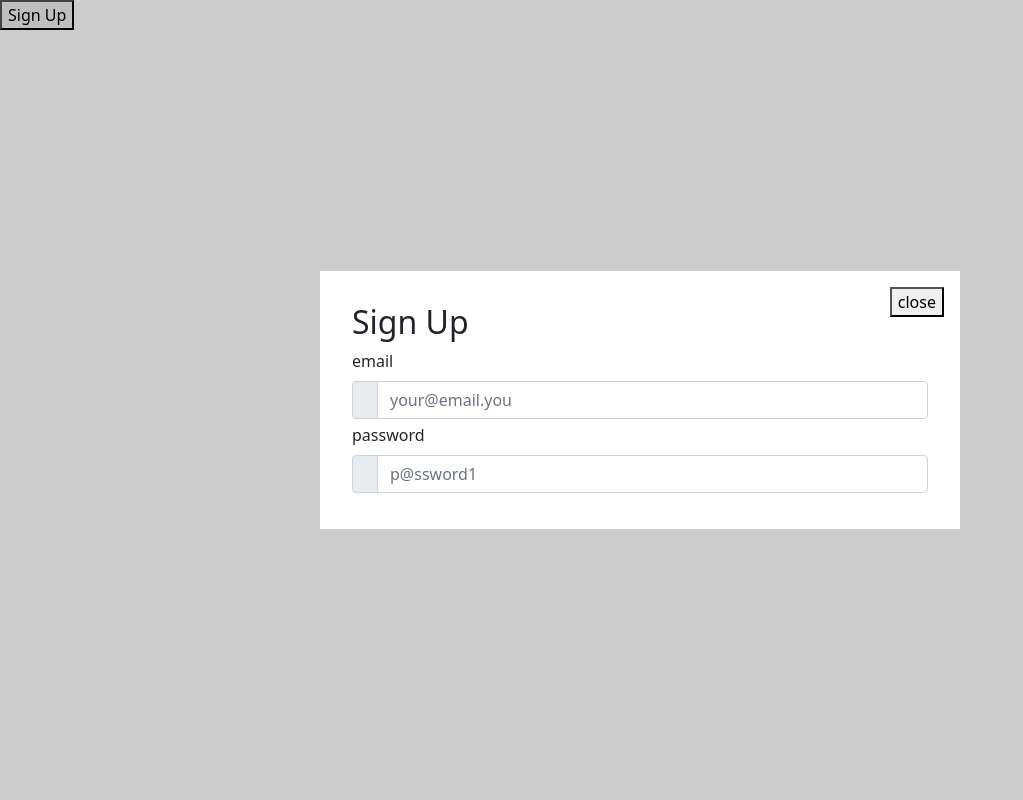
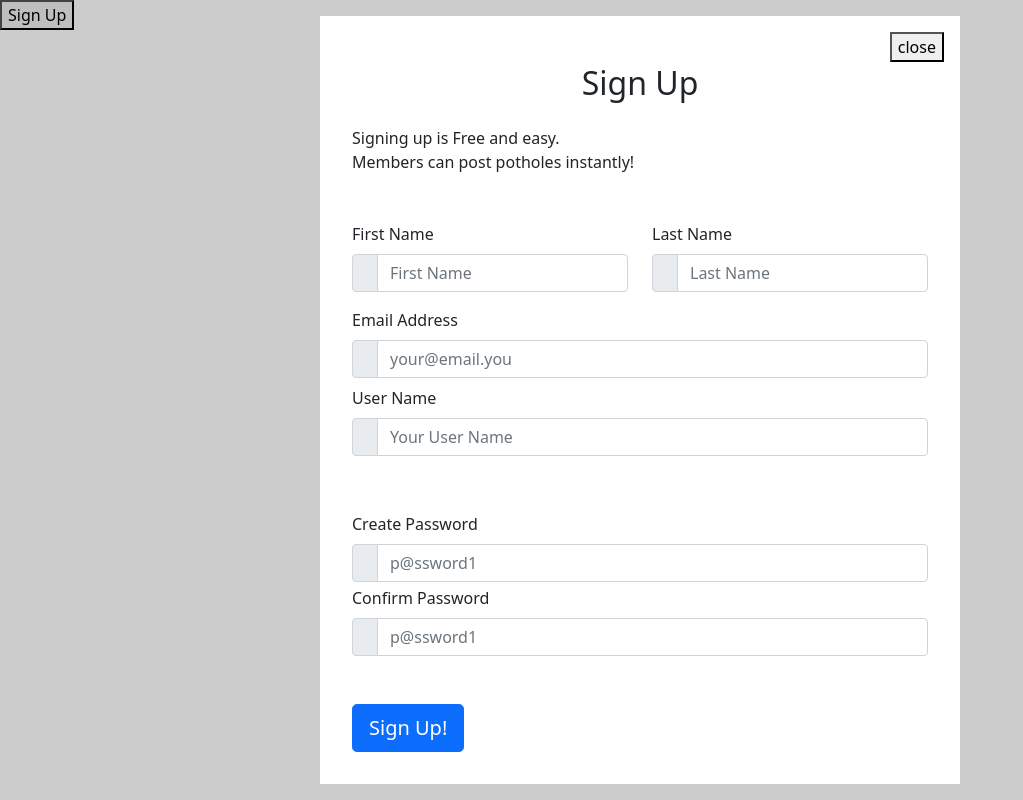
Before and after one commit to deepdive-bootcamp-team-pf/pothole-finder, a React (Create React App) app in the folder frontend/: page /signup in a window 1280 px wide. Both pictures are taken after a click on the button "Sign Up". Shown: the whole page, without its empty margins (0-1023 px from the left). Built offline with nearby package versions, Linux system fonts and the light colour scheme.

Commit message:
added Sign Up Form

```diff
--- a/frontend/src/ui/SignUpForm.js
+++ b/frontend/src/ui/SignUpForm.js
@@ -1,13 +1,48 @@
 import React from 'react'
-import {Form, FormControl, InputGroup} from "react-bootstrap";
+import {Button, Col, Form, FormControl, InputGroup, Row} from "react-bootstrap";
 
 export function SignUpForm() {
     return (
         <>
             <Form>
+                <Row>
+                    <Col md={6}>
+                        <Form.Group className="mb-1" controlId="firstNamel">
+                            <Form.Label>First Name</Form.Label>
+                            <InputGroup>
+                                <InputGroup.Text>
+                                </InputGroup.Text>
+                                <FormControl
+                                    className="form-control"
+                                    name="profileEmail"
+                                    type="text"
+                                    placeholder="First Name"
+                                />
+                            </InputGroup>
+                        </Form.Group>
+                    </Col>
+
+                    <Col md={6}>
+                        <Form.Group className="mb-3" controlId="lastName">
+                            <Form.Label>Last Name</Form.Label>
+                            <InputGroup>
+                                <InputGroup.Text>
+                                </InputGroup.Text>
+                                <FormControl
+                                    className="form-control"
+                                    name="profileEmail"
+                                    type="text"
+                                    placeholder="Last Name"
+                                />
+                            </InputGroup>
+                        </Form.Group>
+                    </Col>
+                </Row>
                 {/*controlId must match what is passed to the initialValues prop*/}
-                <Form.Group className="mb-1" controlId="profileEmail">
-                    <Form.Label>email</Form.Label>
+
+
+                <Form.Group className="mb-2" controlId="profileEmail">
+                    <Form.Label>Email Address</Form.Label>
                     <InputGroup>
                         <InputGroup.Text>
                         </InputGroup.Text>
@@ -20,8 +55,25 @@ export function SignUpForm() {
                     </InputGroup>
                 </Form.Group>
 
+                <Form.Group className="mb-2" controlId="userName">
+                    <Form.Label>User Name</Form.Label>
+                    <InputGroup>
+                        <InputGroup.Text>
+                        </InputGroup.Text>
+                        <FormControl
+                            className="form-control"
+                            name="profileEmail"
+                            type="text"
+                            placeholder="Your User Name"
+                        />
+                    </InputGroup>
+                </Form.Group>
+
+                <br/>
+                <br/>
+
                 <Form.Group className="mb-1" controlId="profileAtHandle">
-                    <Form.Label>password</Form.Label>
+                    <Form.Label>Create Password</Form.Label>
                     <InputGroup>
                         <InputGroup.Text>
                         </InputGroup.Text>
@@ -33,6 +85,24 @@ export function SignUpForm() {
                         />
                     </InputGroup>
                 </Form.Group>
+
+                <Form.Group className="mb-1" controlId="confirmProfilePassword">
+                    <Form.Label>Confirm Password</Form.Label>
+                    <InputGroup>
+                        <InputGroup.Text>
+                        </InputGroup.Text>
+                        <FormControl
+                            className="form-control"
+                            name="profileEmail"
+                            type="text"
+                            placeholder="p@ssword1"
+                        />
+                    </InputGroup>
+                </Form.Group>
+
+                <Form.Group className={"mt-5"}>
+                    <Button className="btn btn-primary btn-lg" type="submit">Sign Up!</Button>
+                </Form.Group>
             </Form>
         </>
     )
--- a/frontend/src/ui/SignUpPopup.js
+++ b/frontend/src/ui/SignUpPopup.js
@@ -10,7 +10,9 @@ export function SignUpPopup() {
         <>
             <button onClick={() => setButtonPopup(true)}>Sign Up</button>
             <Popup trigger={buttonPopup} setTrigger={setButtonPopup}>
-                <h2>Sign Up</h2>
+                <h2 className={'p-3 text-center'}>Sign Up</h2>
+                <p className={'m-0 p-0'}>Signing up is Free and easy.</p>
+                <p className={'mt-0 mx-0 mb-5 p-0'}>Members can post potholes instantly!</p>
                 <SignUpForm/>
             </Popup>
         </>
```
